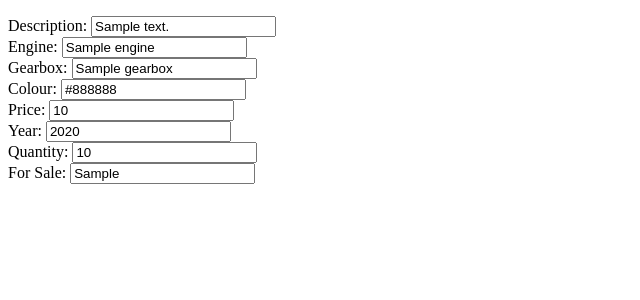
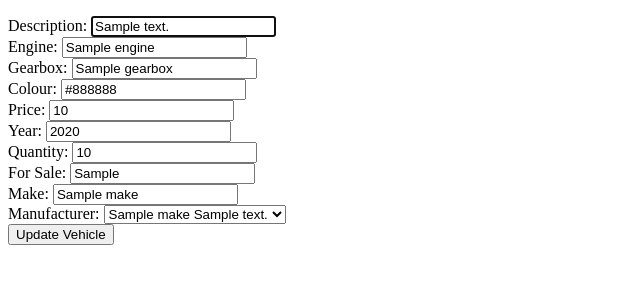
Before and after one commit to karsim46/Shop_project, a Flask app: page /vehicles/1/edit in a window 1280 px wide. Shown: the part 70-370 px from the top of the page, without its empty margins (0-640 px from the left). Run offline with Flask 2, Linux system fonts and the light colour scheme; a database or web service that is not in the repository returns one stand-in record (values such as "Sample title"); some libraries are stand-ins or nearby versions.

Commit message:
edit make/manu & update button added

```diff
--- a/templates/vehicles/edit.html
+++ b/templates/vehicles/edit.html
@@ -4,7 +4,7 @@
 <form action="/vehicles/{{vehicle.id}}" method="post">
 <div>
     <label for="description">Description:</label>
-    <input type="text" id="description" name="description" value="{{vehicle.description}}" required>
+    <input type="text" id="description" name="description" value="{{vehicle.description}}" required autofocus>
 </div>
 
 <div>
@@ -42,7 +42,23 @@
     <input type= boolean id="for_sale" name="for_sale" value="{{vehicle.for_sale}}" required>
 </div>
 
+<div>
+    <label for="completed">Make:</label>
+    <input type="text" id="make" name="make" value="{{vehicle.make}}" required>
+</div>
 
+<div>
+<label for="manufacturer">Manufacturer:</label>
+<select id="manufacturer" name="manufacturer_id">
+  {% for manufacturer in all_manufacturers %}
+    <option value="{{ manufacturer.id }}"
+      {% if vehicle.manufacturer.id == manufacturer.id %} selected="selected"{% endif %}>
+      {{ vehicle.display_name() }}
+    </option>
+    {% endfor %}
+</select>
+</div>
+<button type="submit">Update Vehicle</button>
 
 </form>
 {% endblock %}
```
